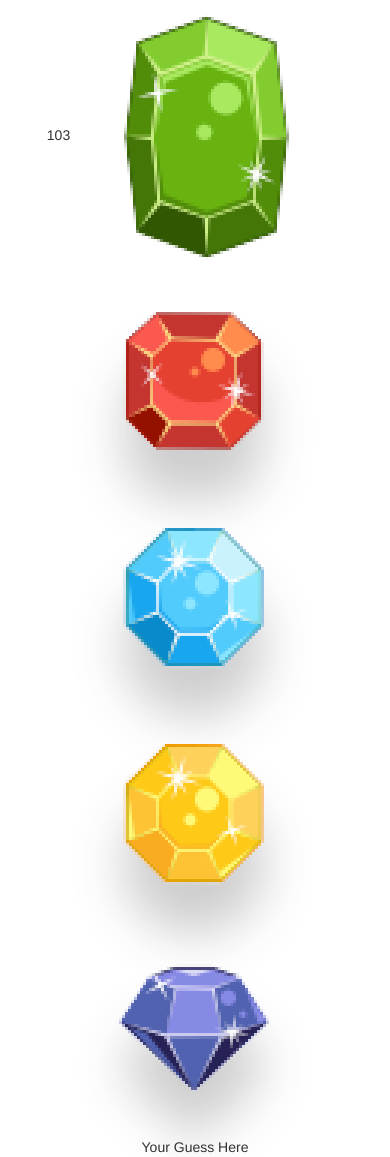
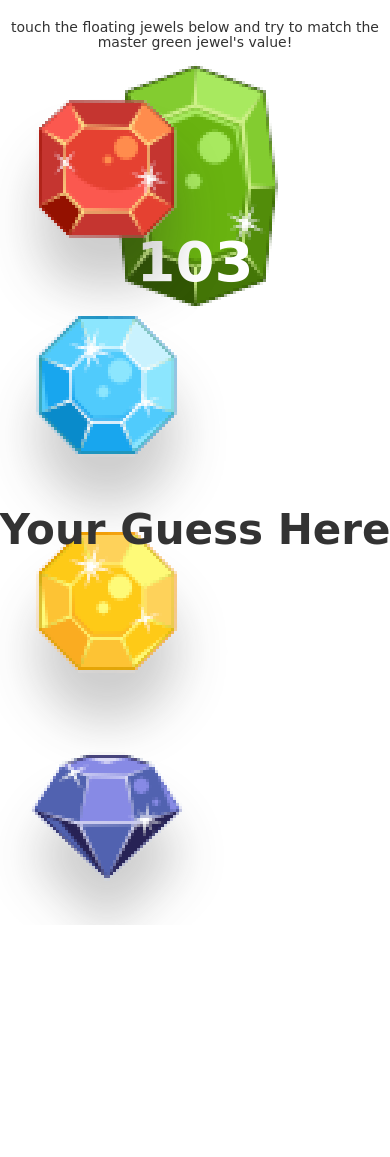
Before and after one commit to futurethang/Jewel_Game, a plain HTML site: page index.html in a window 390 px wide. After the commit the page ends 925 px from the top, so only its background shows below. Drawn offline with nearby package versions, Linux system fonts and the light colour scheme; a web font is replaced by a local one.

Commit message:
index.html add google fonts and more col sizings to jewel divs, add centering and font styles to style.css, add positioning controls to css, define and refine game end functions with animations, add counts for game won and lost

```diff
--- a/assets/javascript/script.js
+++ b/assets/javascript/script.js
@@ -16,6 +16,10 @@ var $jewelImg2 = "<img class='jewel_img' src='assets/images/blue_jewel.png' />";
 var $jewelImg3 = "<img class='jewel_img' src='assets/images/purple_jewel.png' />";
 var $jewelImg4 = "<img class='jewel_img' src='assets/images/yellow_jewel.png' />";
 
+var gameReset = "<button class='reset' id='reset'>start a new game</button>";
+var gamesWon = 0;
+var gamesLost = 0;
+
 function guessNumber() {
     return Math.floor(Math.random() * (121 - 19)) + 19;
 }
@@ -30,8 +34,34 @@ function numberMatch(target, answer) {
         gameWon();
     } else if (answer > target) {
         console.log("YOU LOSE!")
-        gameOver()
+        gameOver(target,answer)
     }
+}
+
+function gameOver(target,answer) {
+    alert("Oh shucks, you overshot the answer by " + parseInt(answer - target) + "!");
+    $jewel1.animate({opacity: 0, top: "+=2000"}, 3000)
+    $jewel2.animate({opacity: 0, top: "+=2000"}, 3000)
+    $jewel3.animate({opacity: 0, top: "+=2000"}, 3000)
+    $jewel4.animate({opacity: 0, top: "+=2000"}, 3000)
+    $(".jewel").fadeOut(3000);
+    // $(".jewel").jqFloat({width:2000, height:2000, speed:200}).fadeOut(3000);
+    $("#targetNumber").fadeTo(3000, .1);
+    $answerZone.empty().append(gameReset);
+    $("#reset").on("click", function(){
+        gamesLost++;
+        gameReset();
+    })
+}
+
+function gameWon(target,answer) {
+    alert("You got it!");
+    $(".jewel").jqFloat({width:700, height:700, speed:200});
+    $answerZone.empty().append(gameReset);
+    $("#reset").on("click", function(){
+        gamesWon++;
+        gameReset();
+    })
 }
 
 function createTargetJewel() {
@@ -61,7 +91,7 @@ $(document).ready(function () {
     console.log(jewelNumber());
 
     var target = guessNumber();
-    $targetNumber.text(target);
+    $targetNumber.html("<h2 class='centered'>" + target + "</h2>");
 
     createTargetJewel();
     setTimeout(createJewels, 4000);
--- a/assets/styles/style.css
+++ b/assets/styles/style.css
@@ -1,15 +1,18 @@
 .container {
     display: flex;
     flex-direction: column;
-    justify-items: center;
+    justify-items: stretch;
     align-items: center;
+}
+
+.row {
+    justify-content: stretch;
 }
 
 .jewel {
     height: 216px;
     width: 216px;
     padding: 0;
-
 }
 
 .jewel_img {
@@ -18,6 +21,28 @@
     /* -webkit-box-shadow: 0px 20px 28px -33px rgba(0,0,0,0.69);
     -moz-box-shadow: 0px 20px 28px -33px rgba(0,0,0,0.69);
     box-shadow: 0px 20px 28px -33px rgba(0,0,0,0.69); */
+}
+
+.row > h1 {
+    font-size: 1em;
+    text-align: center;
+    font-family: 'Sniglet', cursive;
+    font-weight: 400;
+}
+
+.answerZone {
+    font-size: 3em;
+    text-align: center;
+    font-family: 'Sniglet', cursive;
+    font-weight: 800;
+    position: absolute;
+    top: 500px;
+}
+
+.targetNumber {
+    height: 100%;
+    position: absolute;
+    top: -5%;
 }
 
 #jewel_1 {
@@ -50,3 +75,15 @@
   .is-paused {
     animation-play-state: paused;
   }
+
+  .centered {
+    position: relative;
+    top: 30%;
+    text-align: center;
+    font-family: 'Sniglet', cursive;
+    font-weight: 800;
+    /* left: 50%; */
+    /* transform: translate(-50%); */
+    color: white;
+    font-size: 4em;
+}
--- a/index.html
+++ b/index.html
@@ -7,19 +7,22 @@
     <meta name="viewport" content="width=device-width, initial-scale=1">
 
 
+
+    <link href="https://fonts.googleapis.com/css?family=Sniglet:400,800" rel="stylesheet">
     <link rel="stylesheet" href="https://maxcdn.bootstrapcdn.com/bootstrap/3.3.7/css/bootstrap.min.css" integrity="sha384-BVYiiSIFeK1dGmJRAkycuHAHRg32OmUcww7on3RYdg4Va+PmSTsz/K68vbdEjh4u" crossorigin="anonymous">
     <link rel="stylesheet" href="assets/styles/style.css">
 </head>
 <body>
     <div class="container">
+        <div class="row"><h1>touch the floating jewels below and try to match the master green jewel's value!</h1></div>
         <div class="row targetNumber" id="targetNumber"></div>
         <div class="row">
-            <div class="col-md-4 jewel" id="jewel_1"></div>
-            <div class="col-md-4 jewel" id="jewel_2"></div>
+            <div class="col-md-6 col-sm-4 col-xs-4 jewel" id="jewel_1"></div>
+            <div class="col-md-6 col-sm-4 col-xs-4 jewel" id="jewel_2"></div>
         </div>
         <div class="row">
-            <div class="col-md-4 jewel" id="jewel_3"></div>
-            <div class="col-md-4 jewel" id="jewel_4"></div>
+            <div class="col-md-6 col-sm-4 col-xs-4 jewel" id="jewel_3"></div>
+            <div class="col-md-6 col-sm-4 col-xs-4 jewel" id="jewel_4"></div>
         </div>
 
         <div class="row answerZone" id="answerZone"></div>
```
